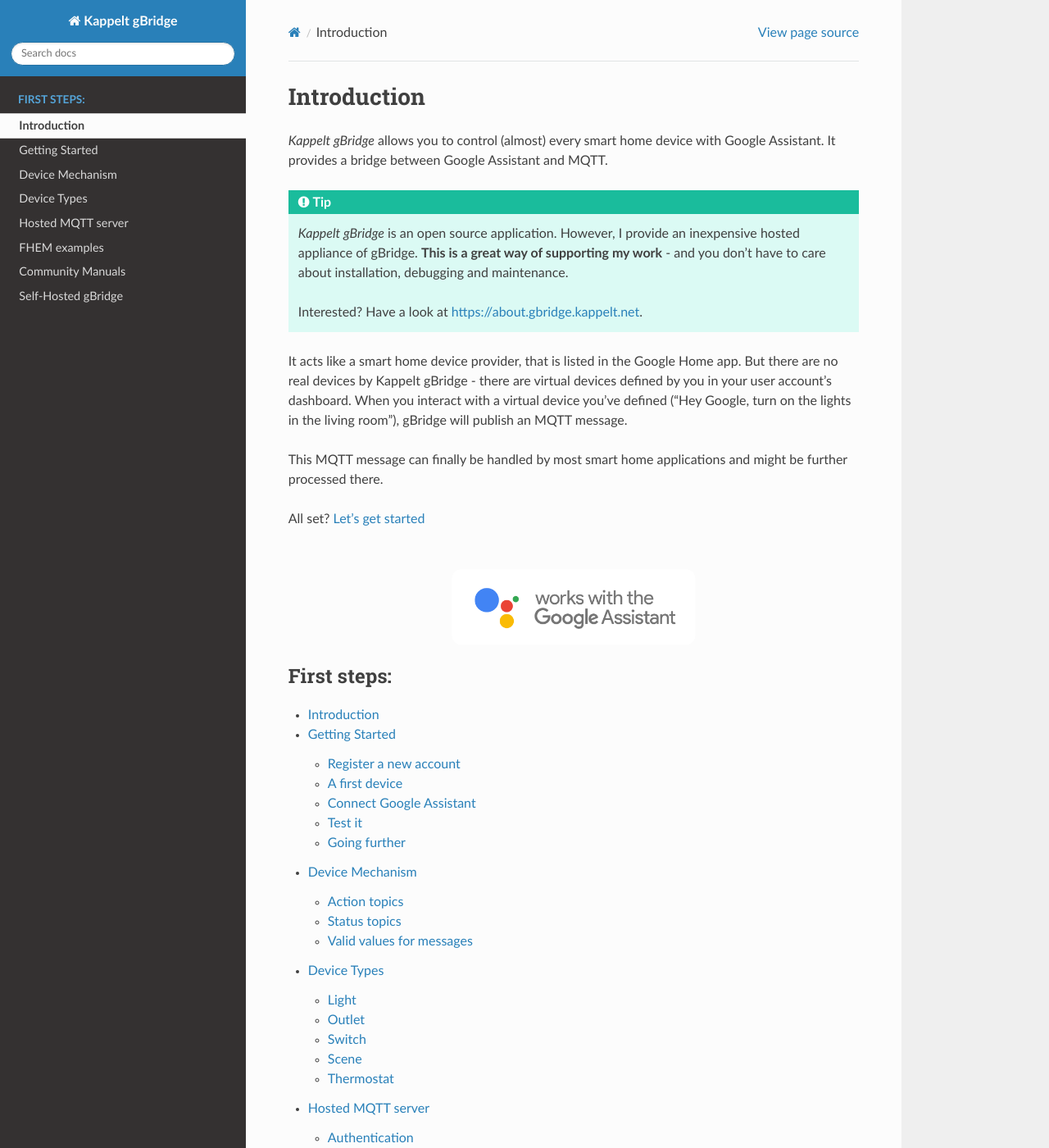
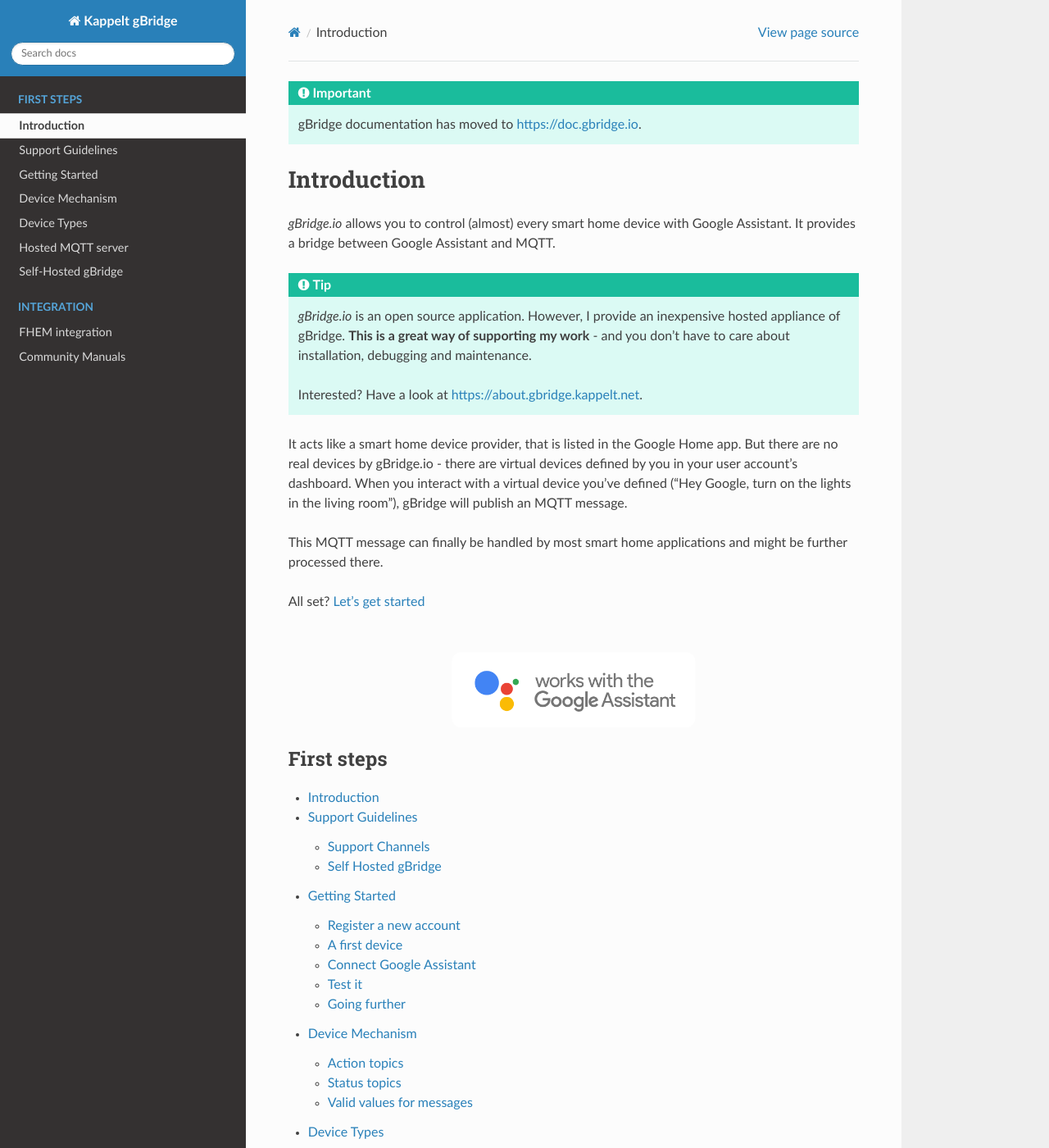
Before and after one commit to kservices/gBridge-doc, a Sphinx documentation site: the page built from source/index.rst, in a window 1280 px wide and 1400 px high. Shown: the whole window at 82% size. Built offline with Sphinx 7.4.7 and the Read the Docs theme 2.0.0, drawn with Linux system fonts in a browser that asks for light colours; some of the changed text lies outside the part shown.

Commit message:
Temporary doc update

```diff
--- a/source/_templates/footer.html
+++ b/source/_templates/footer.html
@@ -2,6 +2,6 @@
 
 <br>
 <a href="https://github.com/kservices/gBridge">gBridge on Github</a><br>
-Learn more about Kappelt gBridge? See <a href="https://about.gbridge.kappelt.net" target="_blank">https://about.gbridge.kappelt.net</a>
+Learn more about gBridge.io? See <a href="https://about.gbridge.kappelt.net" target="_blank">https://about.gbridge.kappelt.net</a>
 
  {% endblock %}
--- a/source/firstSteps/deviceTypes.rst
+++ b/source/firstSteps/deviceTypes.rst
@@ -66,7 +66,7 @@
 
 Example Commands
 .....................
-* Active/ Start {scene name}
+* Activate/ Start {scene name}
 
 Thermostat
 -------------------
--- a/source/firstSteps/mqttServer.rst
+++ b/source/firstSteps/mqttServer.rst
@@ -97,6 +97,7 @@
     cleansession true
     remote_username {gbridge-mqtt-username}
     remote_password {gbridge-mqtt-password}
+    remote_clientid gbridge-u{userid}-{randomstring}
 
     topic gBridge/u{gbridge-userid}/+/+ both 0 "" ""
     topic gBridge/u{gbridge-userid}/+/+/set both 0 "" ""
--- a/source/index.rst
+++ b/source/index.rst
@@ -3,18 +3,21 @@
    You can adapt this file completely to your liking, but it should at least
    contain the root `toctree` directive.
 
+.. IMPORTANT::
+    gBridge documentation has moved to `https://doc.gbridge.io <https://doc.gbridge.io>`_.
+
 Introduction
 ===========================================
 
-*Kappelt gBridge* allows you to control (almost) every smart home device with Google Assistant. It provides a bridge between Google Assistant and MQTT.
+*gBridge.io* allows you to control (almost) every smart home device with Google Assistant. It provides a bridge between Google Assistant and MQTT.
 
 .. TIP::
-   *Kappelt gBridge* is an open source application. However, I provide an inexpensive hosted appliance of gBridge.
+   *gBridge.io* is an open source application. However, I provide an inexpensive hosted appliance of gBridge.
    **This is a great way of supporting my work** - and you don't have to care about installation, debugging and maintenance.
 
    Interested? Have a look at `https://about.gbridge.kappelt.net <https://about.gbridge.kappelt.net>`_.
 
-It acts like a smart home device provider, that is listed in the Google Home app. But there are no real devices by Kappelt gBridge - there are virtual devices defined by you in your user account's dashboard.
+It acts like a smart home device provider, that is listed in the Google Home app. But there are no real devices by gBridge.io - there are virtual devices defined by you in your user account's dashboard.
 When you interact with a virtual device you've defined ("Hey Google, turn on the lights in the living room"), gBridge will publish an MQTT message.
 
 This MQTT message can finally be handled by most smart home applications and might be further processed there.
@@ -29,13 +32,20 @@
 
 .. toctree::
    :maxdepth: 2
-   :caption: First steps:
+   :caption: First steps
 
    self
+   firstSteps/supportGuidelines
    firstSteps/gettingStarted
    firstSteps/deviceMechanism
    firstSteps/deviceTypes
    firstSteps/mqttServer
-   exampleUsage/fhem.rst
-   exampleUsage/communityManuals.rst
    selfHosted/hostItYourself.rst
+
+
+.. toctree::
+   :maxdepth: 2
+   :caption: Integration
+
+   integration/fhem.rst
+   integration/communityManuals.rst
--- a/source/exampleUsage/fhem.rst
+++ b/source/integration/fhem.rst
@@ -1,4 +1,4 @@
-FHEM examples
+FHEM integration
 =======================
 
 This page will be filled with a couple of examples that explain the integration of gBridge in FHEM.
--- a/source/selfHosted/hostItYourself.rst
+++ b/source/selfHosted/hostItYourself.rst
@@ -297,7 +297,7 @@
    The first page after logging in.
 
 .. warning::
-    **Immediately** change your password under "Hi {YOUR-MAIL}", "My Account".
+    **Immediately** change your password under "Hi {YOUR-NAME}", "My Account".
 
 Configure your webserver
 --------------------------------
```
Also changed, not shown: other parts of source/firstSteps/mqttServer.rst (+1 -1 lines), source/firstSteps/supportGuidelines.rst (added, +24 -0 lines), source/integration/communityManuals.rst (renamed from source/exampleUsage/communityManuals.rst), 2 other files.
